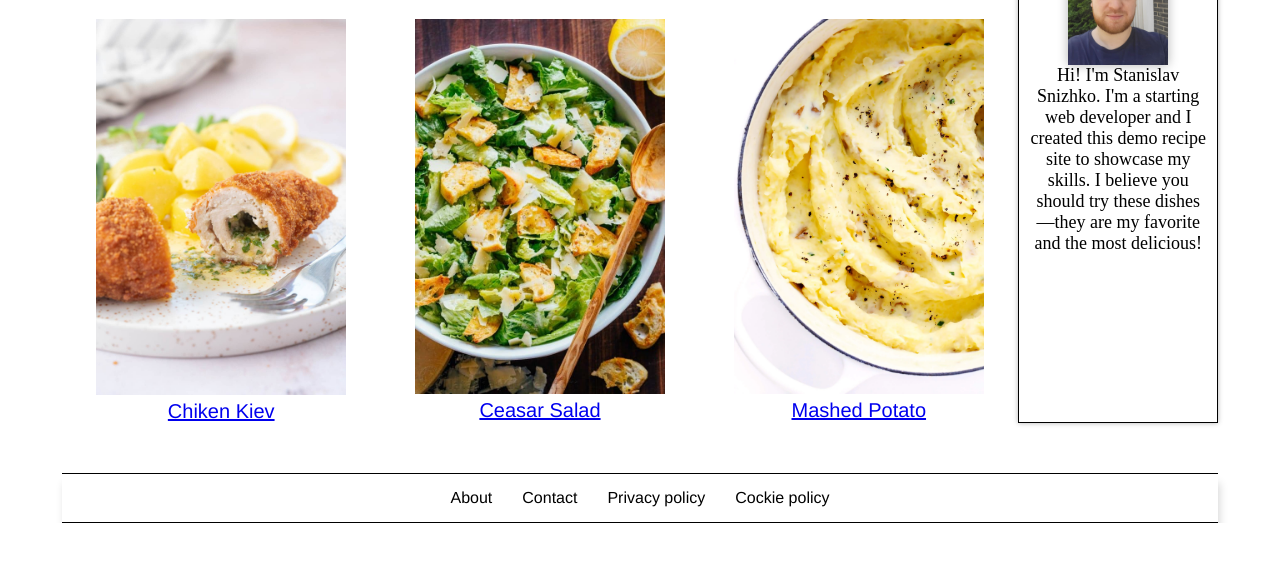
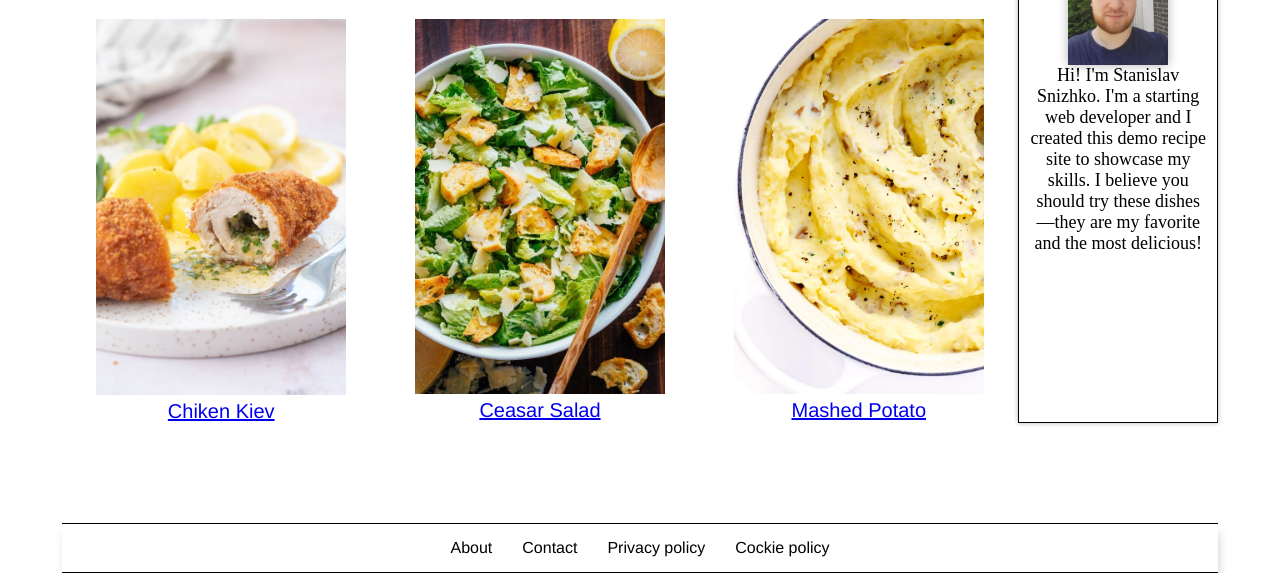
Before and after one commit to Snwqqq/odin-recipes, a plain HTML site: page index.html in a window 1280 px wide. Shown: the part 354-927 px from the top of the page. Before the commit the page ends 877 px from the top, so only its background shows below. Drawn offline with Linux system fonts and the light colour scheme; a web font is replaced by a local one.

Commit message:
Add margin on the bottom

```diff
--- a/index.html
+++ b/index.html
@@ -88,7 +88,7 @@
 
 
             </main>
-            <div class ="navigation-bar">
+            <div class ="navigation-bar bottom">
                 <div class="navigation-menu">About</div>
                 <p class="navigation-menu">Contact</p>
                 <p class="navigation-menu">Privacy policy</p>
--- a/styles/main.css
+++ b/styles/main.css
@@ -57,3 +57,7 @@ main{
     font-family:  'Playwrite DE Grund'  !important;
     max-height: 580px ;
 }
+
+.bottom{
+    margin-top: 100px;
+}
```
